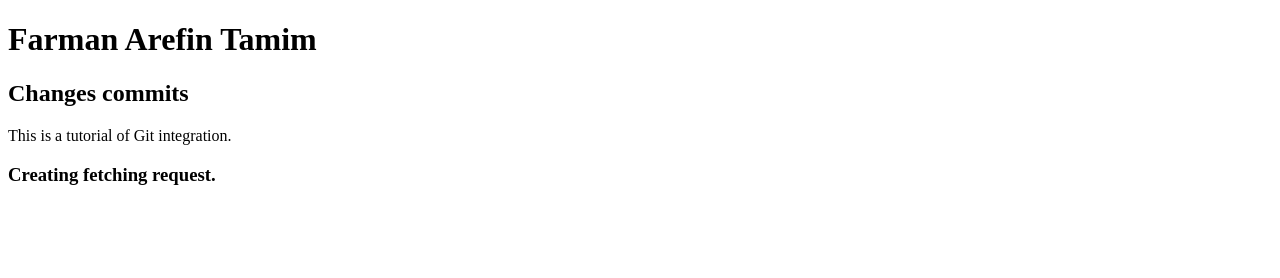
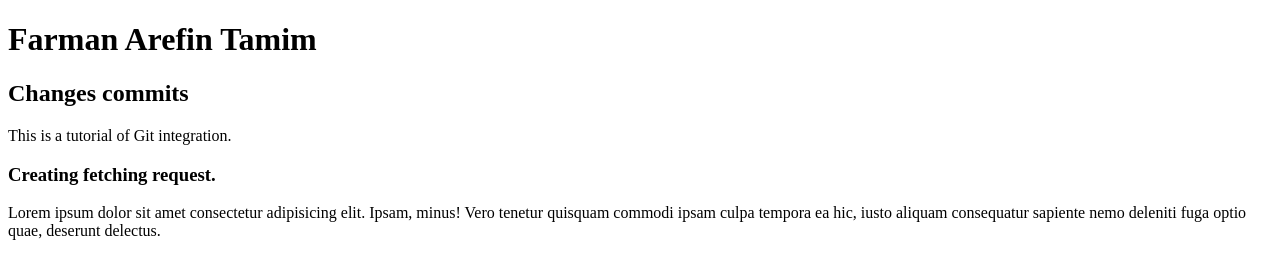
Before and after one commit to farman-arefin-outlook/Assignment-01, a plain HTML site: page index.html in a window 1280 px wide. Drawn offline with Linux system fonts and the light colour scheme.

Commit message:
Added P tag

```diff
--- a/index.html
+++ b/index.html
@@ -18,6 +18,9 @@
         <div>
             <p>This is a tutorial of Git integration.</p>
             <h3>Creating fetching request.</h3>
+            <p>Lorem ipsum dolor sit amet consectetur adipisicing elit. Ipsam, minus! Vero tenetur quisquam commodi
+                ipsam culpa tempora ea hic, iusto aliquam consequatur sapiente nemo deleniti fuga optio quae, deserunt
+                delectus.</p>
         </div>
     </main>
     <footer>
```
